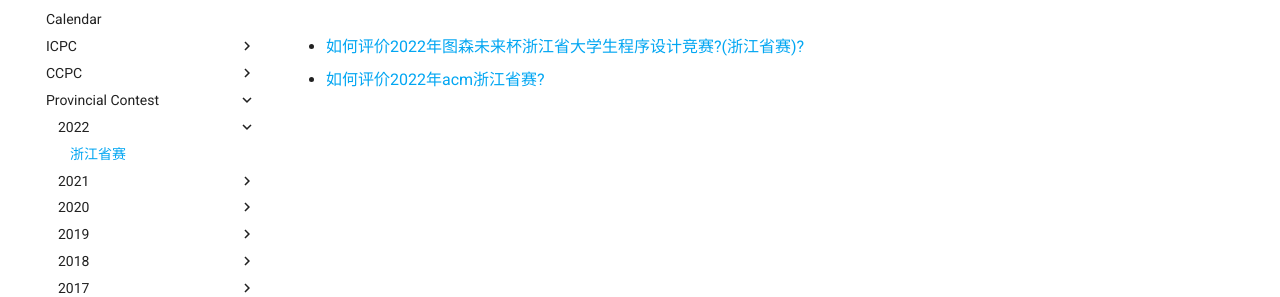
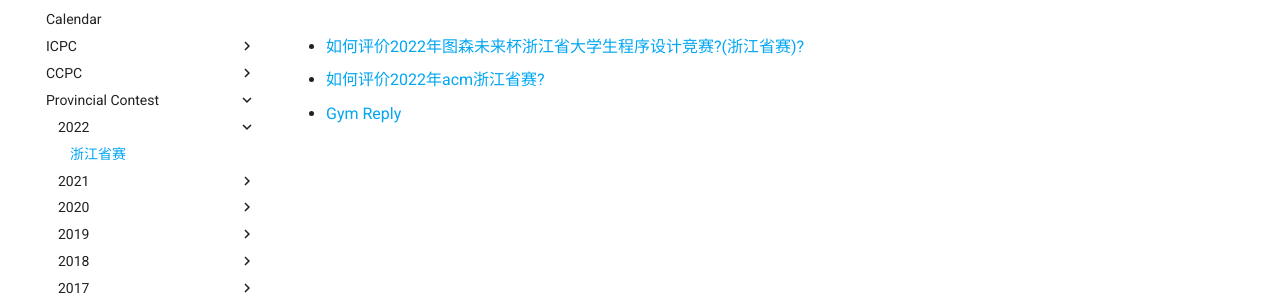
Before and after one commit to xcpcio/docs, an MkDocs documentation site: the page built from docs/info/provincial-contest/2022/zjcpc.md, in a window 1280 px wide. Shown: the part 194-491 px from the top of the page. Built offline with MkDocs 1.6.1 and Material for MkDocs 9.7.7, drawn with Linux system fonts in a browser that asks for light colours; comment, search, counter and statistics services are not loaded.

Commit message:
feat: 2022 zjcpc gym reply

```diff
--- a/docs/info/provincial-contest/2022/zjcpc.md
+++ b/docs/info/provincial-contest/2022/zjcpc.md
@@ -2,3 +2,4 @@
 
 - [如何评价2022年图森未来杯浙江省大学生程序设计竞赛?(浙江省赛)?](https://www.zhihu.com/question/528314482)
 - [如何评价2022年acm浙江省赛?](https://www.zhihu.com/question/528320895)
+- [Gym Reply](https://codeforces.com/gym/103687)
```
